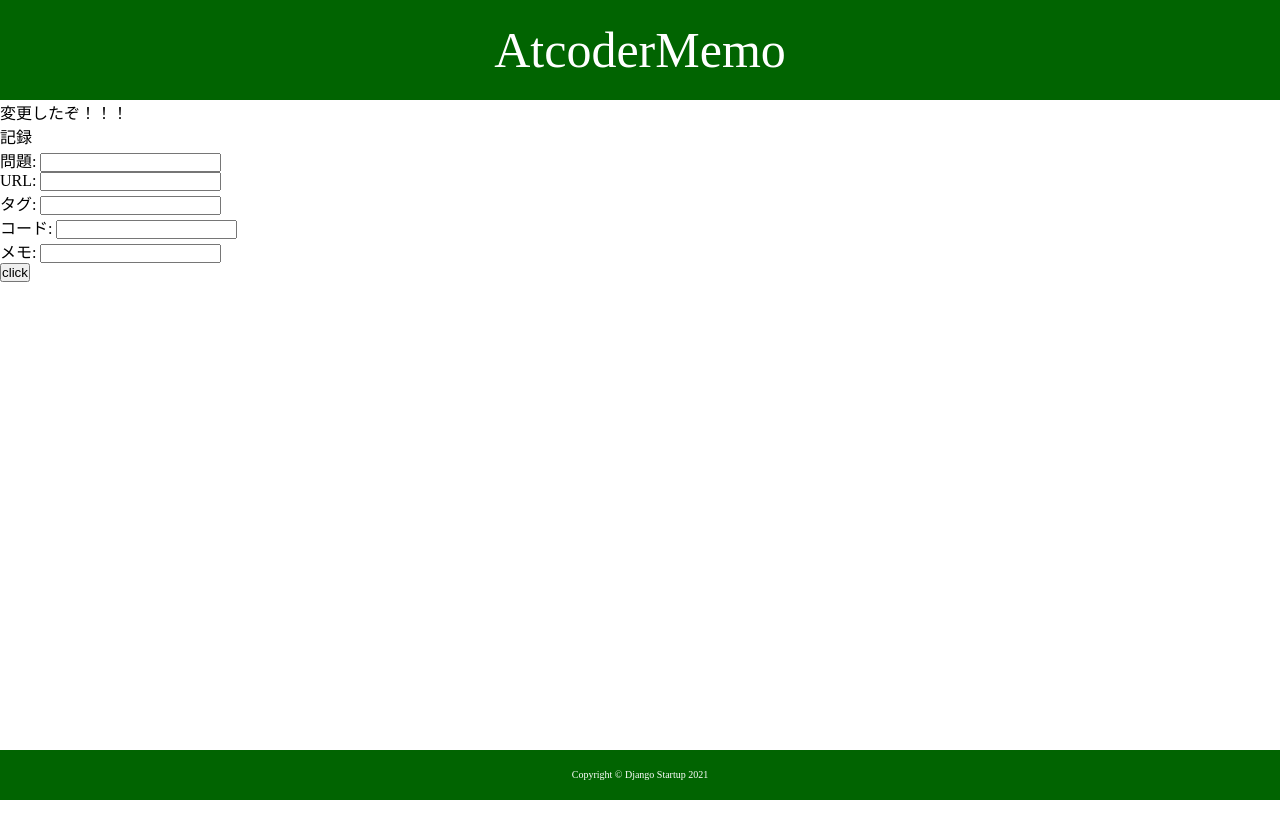
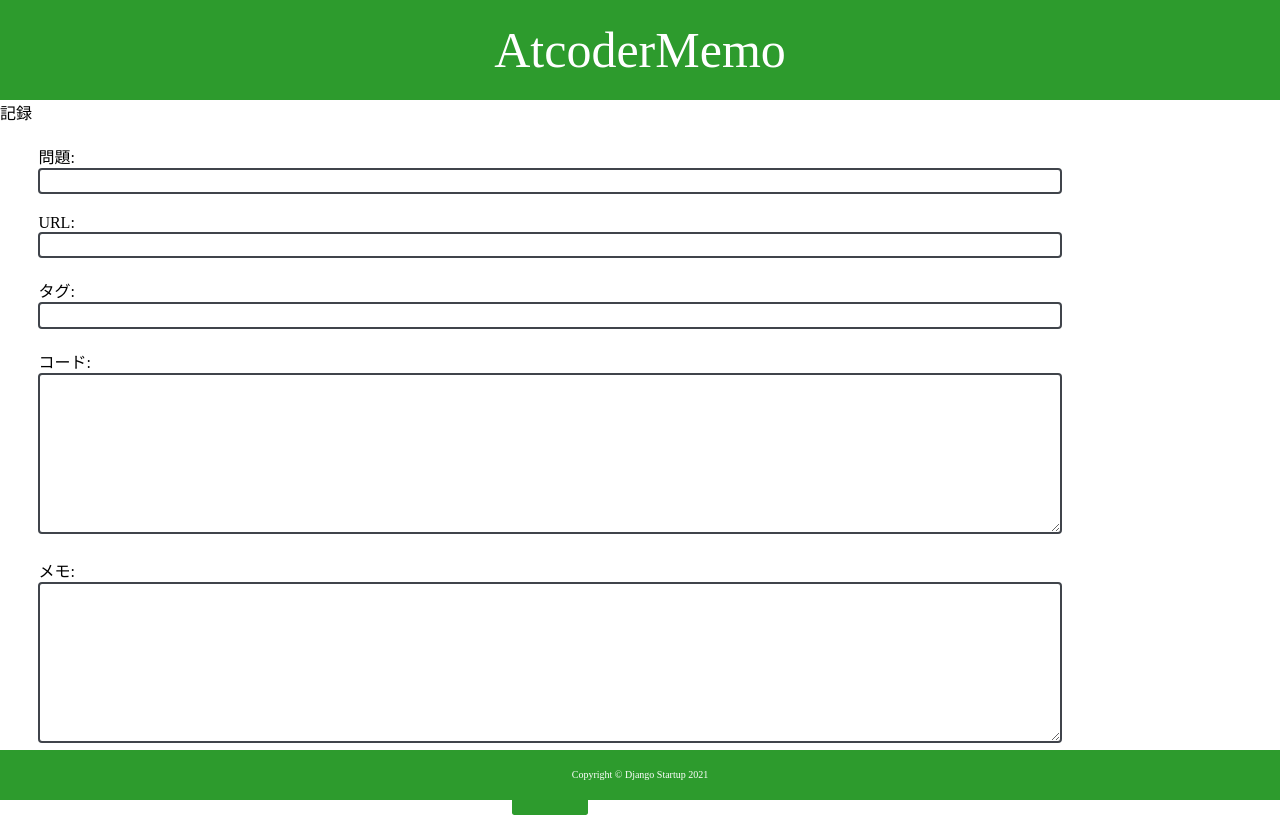
Before and after one commit to nooh1she/atcoder_memo, a Django app: page /submit/ in a window 1280 px wide. Before the commit the page ends 800 px from the top, so only its background shows below. Run offline with Django 3.2, Linux system fonts and the light colour scheme.

Commit message:
hayashi commit3

```diff
--- a/app/templates/app/submit.html
+++ b/app/templates/app/submit.html
@@ -8,29 +8,81 @@
 
     <form action="{% url 'app:submit' %}" method="post">
         {% csrf_token %}
-        <div>
+        <div class="card">
             <label for="name">問題: </label>
             <input id="name" type="text" name="name">
         </div>
-        <div class="">
+        <div class="card">
             <label for="site_url">URL: </label>
             <input id="site_url" type="text" name="site_url">
         </div>
-        <div>
-            <label for="tag">タグ: </label>
-            <input id="tag" type="text" name="tag">
+        <div class="card">
+            <label for="tags">タグ: </label>
+            <input id="tags" type="text" name="tags">
         </div>
-        <div>
+        <div class="card">
             <label for="code">コード: </label>
-            <input id="code" type="text" name="code">
+            <textarea id="code" name="code" cols="30" rows="10"></textarea>
         </div>
-        <div>
+        <div class="card">
             <label for="memo">メモ: </label>
-            <input id="memo" type="text" name="memo">
+            <textarea id="memo" name="memo" cols="30" rows="10"></textarea>
+        <div class="button-div">
+            <input type="submit" value="記録" class="button">
         </div>
-        <input type="submit" value="click">
+
 
     </form>
 </div>
 
+<style>
+    .card {
+        position: relative;
+        width: 80%;
+        margin: 20px 3%;
+    }
+    .card input[type='text'], .card textarea {
+        font-size: 12px;
+        line-height: 15px;
+        font-family: sans-serif;
+
+        box-sizing: border-box;
+        width: 100%;
+        padding: 0.3em;
+        transition: 0.1s;
+        letter-spacing: 0.5px;
+        color: rgb(0, 0, 0);
+        border: 2.5px solid #40444b;
+        border-radius: 4px;
+    }
+    .card input[type='text']:focus, .card textarea:focus {
+        border: 2.5px solid rgb(45, 155, 45);
+        outline: none;
+    }
+    .button-div {
+        text-align: center;
+        margin: 1em;
+    }
+    .button {
+        display       : inline-block;
+        border-radius : 5%;          /* 角丸       */
+        font-size     : 18pt;        /* 文字サイズ */
+        text-align    : center;      /* 文字位置   */
+        cursor        : pointer;     /* カーソル   */
+        padding       : 12px 12px;   /* 余白       */
+        background    : rgb(45, 155, 45);     /* 背景色     */
+        color         : #ffffff;     /* 文字色     */
+        line-height   : 1em;         /* 1行の高さ  */
+        transition    : .3s;         /* なめらか変化 */
+        border        : 2px solid rgb(45, 155, 45);    /* 枠の指定 */
+    }
+    .button:hover {
+        box-shadow    : none;        /* カーソル時の影消去 */
+        color         : #000066;     /* 背景色     */
+        background    : #ffffff;     /* 文字色     */
+    }
+}
+
+</style>
+
 {% endblock %}
--- a/app/templates/base.html
+++ b/app/templates/base.html
@@ -17,7 +17,6 @@
     <!-- メイン画面 -->
     <main>
         <div class="container">
-            変更したぞ！！！
             {% block content %}
             {% endblock %}
         </div>
@@ -44,7 +43,7 @@
         line-height: 100px;
         text-align: center;
 
-        background-color: rgb(1, 100, 1);
+        background-color: rgb(45, 155, 45);
         width: 100%;
         height: 100px;
     }
@@ -55,7 +54,7 @@
         line-height: 50px;
         text-align: center;
 
-        background-color: rgb(1, 100, 1);
+        background-color: rgb(45, 155, 45);
         width: 100%;
         height: 50px;
         position: absolute;
```
